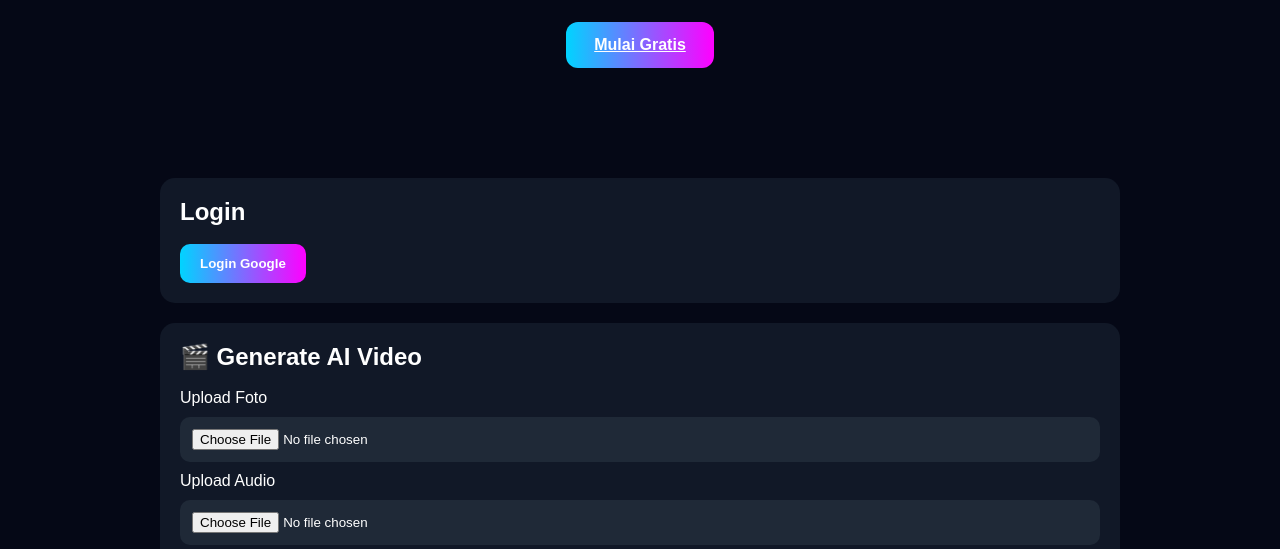
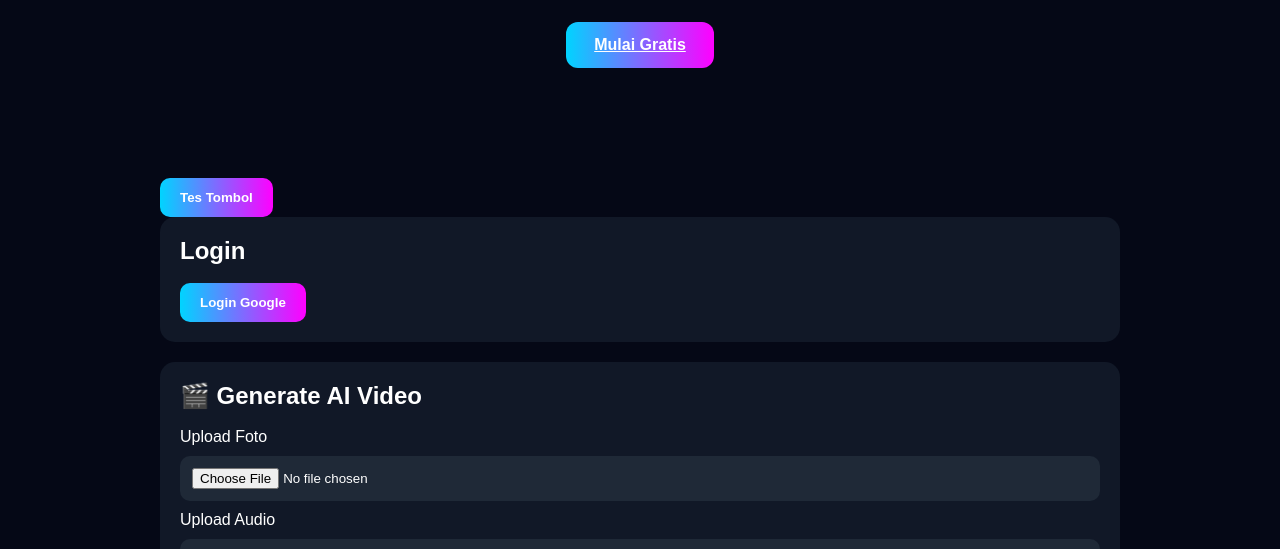
Before and after one commit to Elangganjahan/fr-ai-lipshing, a plain HTML site: page index.html in a window 1280 px wide. Shown: the part 245-794 px from the top of the page. Drawn offline with Linux system fonts and the light colour scheme; no server answers.

Commit message:
Update index.html

```diff
--- a/index.html
+++ b/index.html
@@ -104,7 +104,9 @@ Platform AI untuk membuat video berbicara dari foto dan audio.
 <br>
 <button id="logoutBtn">Logout</button>
 </div>
-
+<button onclick="alert('Tombol normal')">
+Tes Tombol
+</button>
 <div class="card">
 <h2>Login</h2>
 <br>
```
